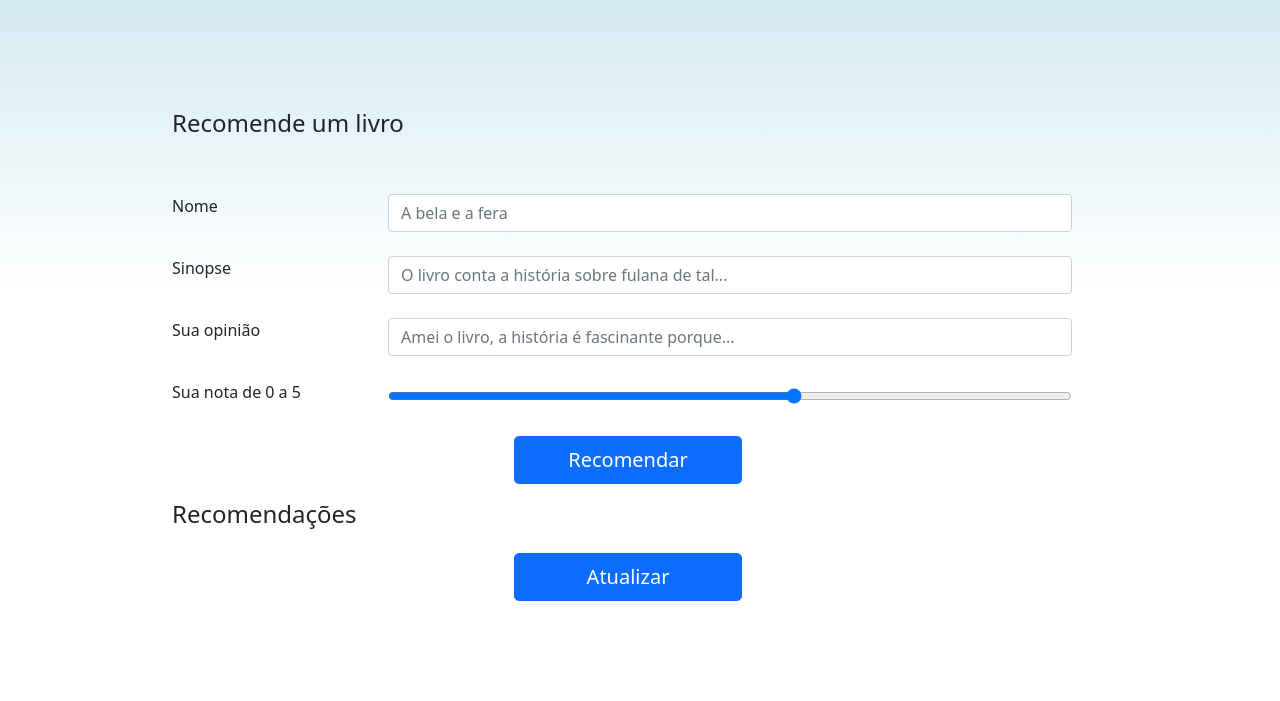
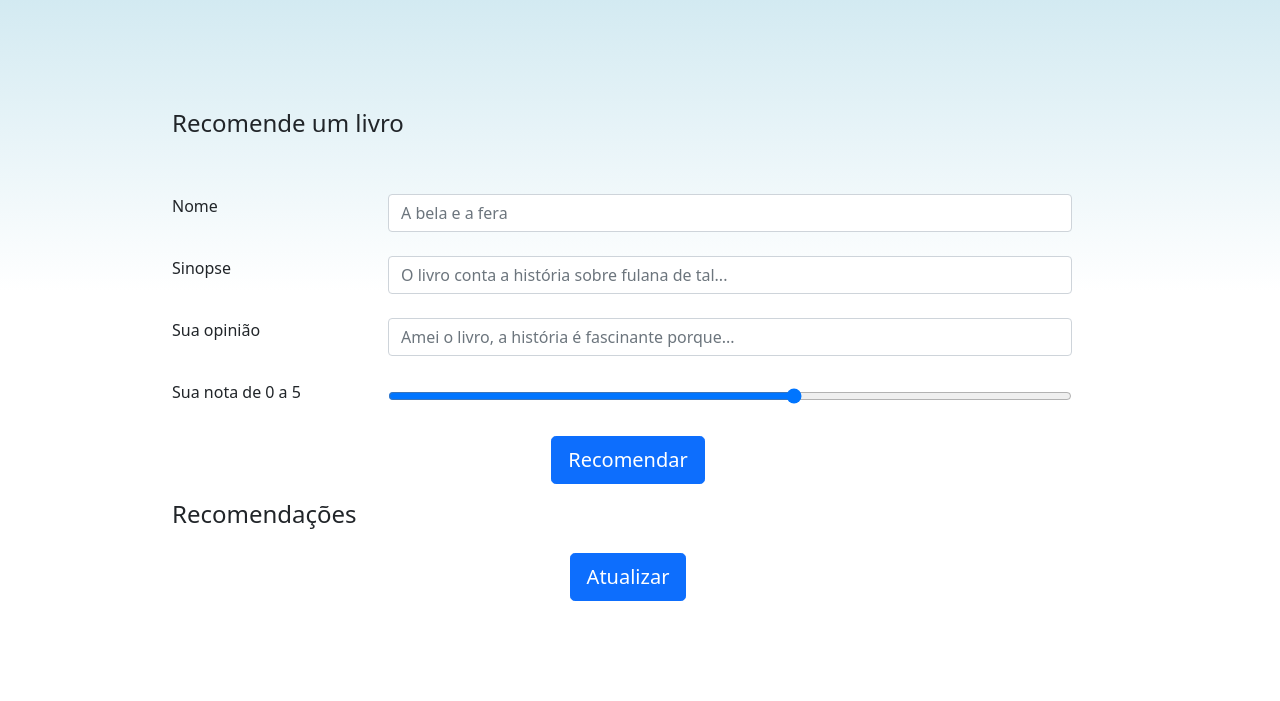
Before and after one commit to islainealves/ClienteRecobook, a plain HTML site: page index.html in a window 1280 px wide. Shown: the part 251-952 px from the top of the page. Drawn offline with Linux system fonts and the light colour scheme.

Commit message:
Add files via upload
commit

```diff
--- a/index.html
+++ b/index.html
@@ -42,10 +42,10 @@
                     <input type="range" class="custom-range w-75" min="0" max="5" id="nota">
                 </div>
 
-                <button class="w-25 btn btn-primary btn-lg centralizar" id="enviar">Recomendar</button>
+                <button class=" btn btn-primary btn-lg centralizar" id="enviar">Recomendar</button>
 
                 <h4 class="py-3">Recomendações</h4>
-                <button class="w-25 btn btn-primary btn-lg centralizar" id="atualizar">Atualizar</button>
+                <button class=" btn btn-primary btn-lg centralizar" id="atualizar">Atualizar</button>
                 <div class="py-5 row col-lg-12">
                     <table class="table table-striped table-hover" id="tabela"></table>
                 </div>
```
